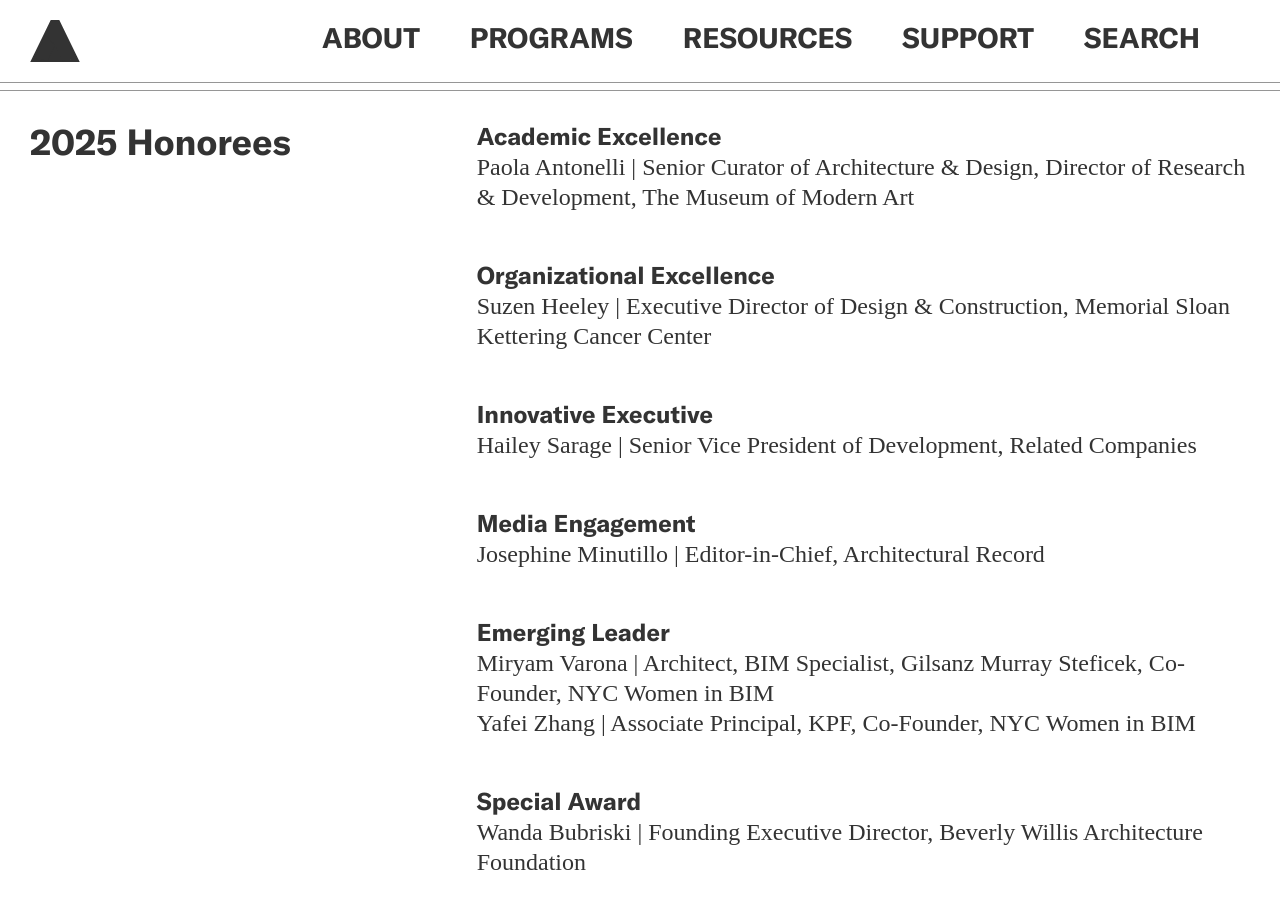
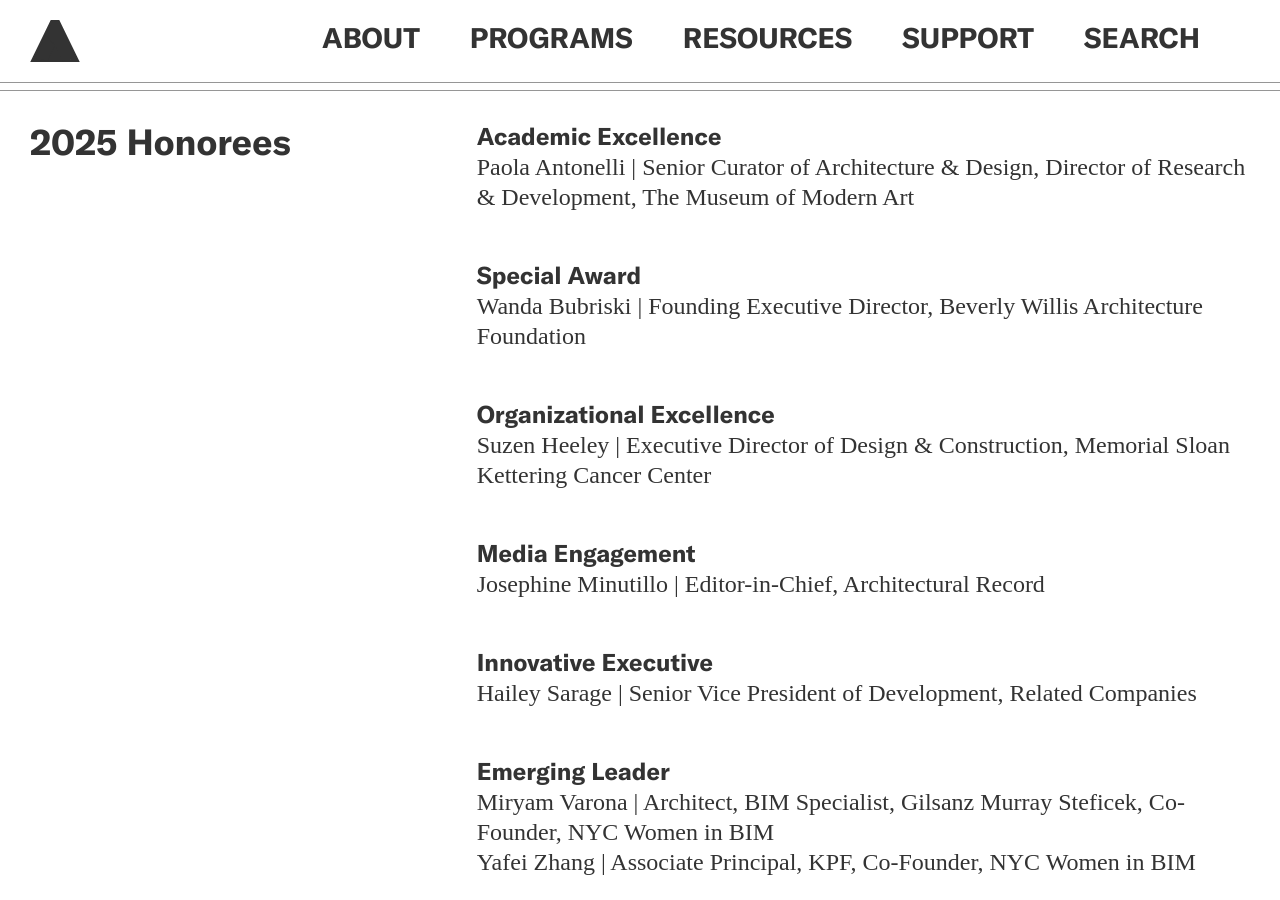
Before and after one commit to jengalas/bwaf-bbw, a Jekyll site: the page built from _programs/leadership-awards-gala.md, in a window 1280 px wide and 900 px high, scrolled down 1257 px. Built offline with Jekyll 4.4.1, drawn with Linux system fonts in a browser that asks for light colours; nearby versions of some CDN libraries; some web fonts are replaced.

Commit message:
Updated 1 file via CloudCannon.

```diff
--- a/_programs/leadership-awards-gala.md
+++ b/_programs/leadership-awards-gala.md
@@ -63,25 +63,25 @@
       Modern Art
 
 
+      **Special Award** <br>Wanda Bubriski \| Founding Executive Director,
+      Beverly Willis Architecture Foundation
+
+
       **Organizational Excellence**<br>Suzen Heeley \| Executive Director of
       Design & Construction, Memorial Sloan Kettering Cancer Center
+
+
+      **Media Engagement**<br>Josephine Minutillo \| Editor-in-Chief,
+      Architectural Record
 
 
       **Innovative Executive**<br>Hailey Sarage \| Senior Vice President of
       Development, Related Companies
 
 
-      **Media Engagement**<br>Josephine Minutillo \| Editor-in-Chief,
-      Architectural Record
-
-
       **Emerging Leader**<br>Miryam Varona \| Architect, BIM Specialist, Gilsanz
       Murray Steficek, Co-Founder, NYC Women in BIM<br>Yafei Zhang \| Associate
       Principal, KPF, Co-Founder, NYC Women in BIM
-
-
-      **Special Award** <br>Wanda Bubriski \| Founding Executive Director,
-      Beverly Willis Architecture Foundation
   - template: text-block
     button:
       - button_text:
```
